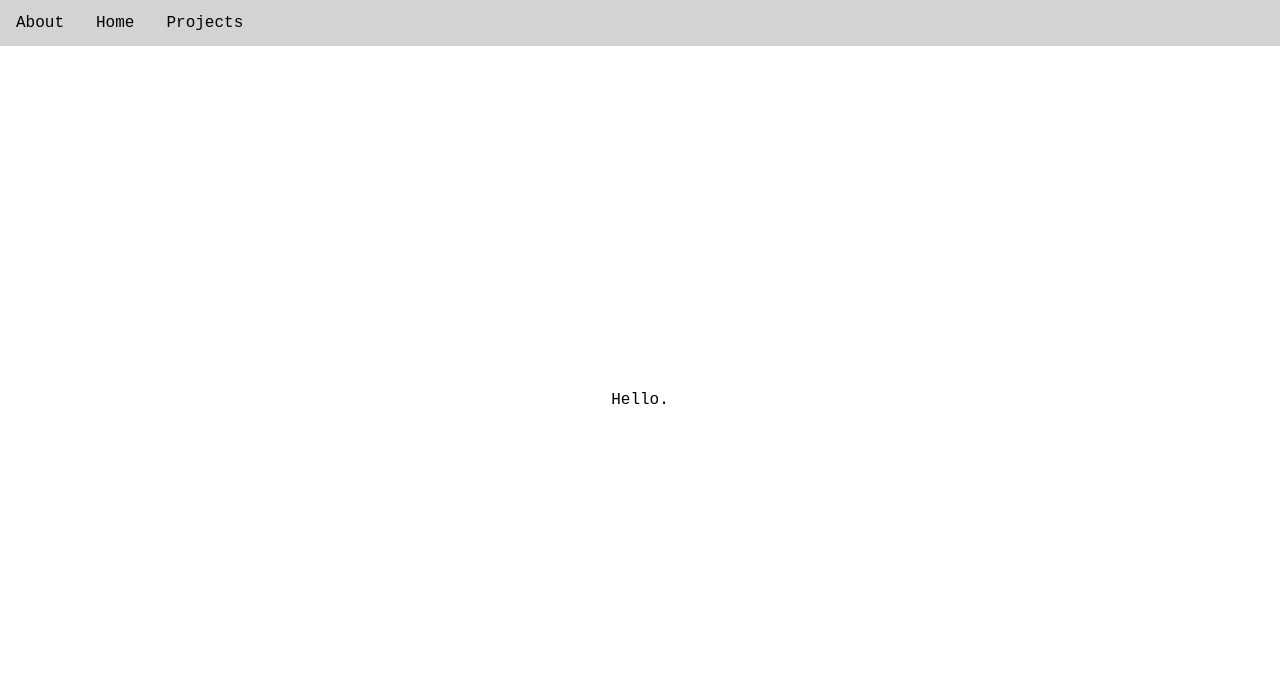
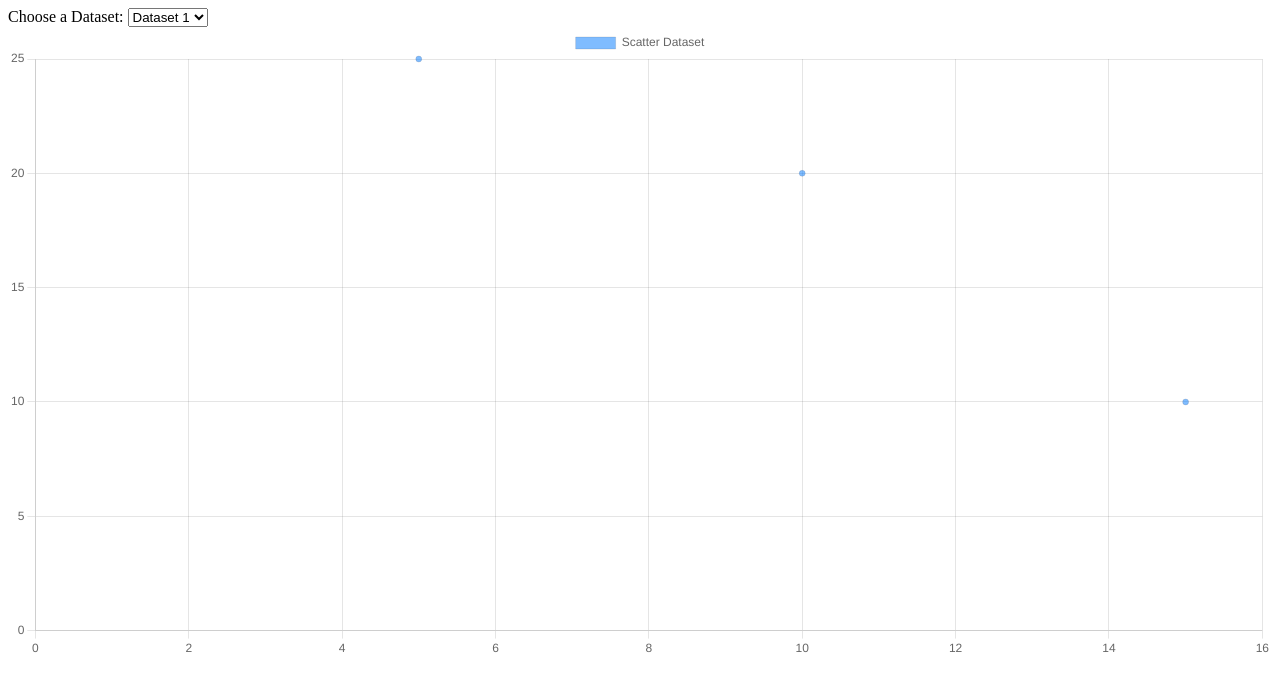
Before and after one commit to cnrhs/temp, a plain HTML site: page index.html in a window 1280 px wide. Drawn offline with nearby package versions, Linux system fonts and the light colour scheme.

Commit message:
Update index.html

```diff
--- a/index.html
+++ b/index.html
@@ -1,52 +1,61 @@
 <!DOCTYPE html>
 <html>
 <head>
-    <title>My Projects</title>
-    <style>
-        body, html {
-            height: 100%;
-            margin: 0;
-            font-family: 'JetBrains Mono', monospace;
-            background-color: white;
+    <title>Interactive Scatter Plot</title>
+    <script src="https://cdn.jsdelivr.net/npm/chart.js"></script>
+</head>
+<body>
+    <div>
+        <label for="dataset-select">Choose a Dataset:</label>
+        <select id="dataset-select">
+            <option value="dataset1">Dataset 1</option>
+            <option value="dataset2">Dataset 2</option>
+            <!-- Add more datasets as options -->
+        </select>
+    </div>
+    <canvas id="scatterPlot"></canvas>
+
+    <script>
+        // Prepare datasets
+        const datasets = {
+            dataset1: [{x: 10, y: 20}, {x: 15, y: 10}, {x: 5, y: 25}],
+            dataset2: [{x: 5, y: 15}, {x: 20, y: 25}, {x: 15, y: 5}],
+            // Add more datasets as needed
+        };
+
+        // Function to create a chart
+        let myChart;
+        function createChart(data) {
+            const ctx = document.getElementById('scatterPlot').getContext('2d');
+            if (myChart) {
+                myChart.destroy();
+            }
+            myChart = new Chart(ctx, {
+                type: 'scatter',
+                data: {
+                    datasets: [{
+                        label: 'Scatter Dataset',
+                        data: data,
+                        backgroundColor: 'rgba(0, 123, 255, 0.5)'
+                    }]
+                },
+                options: {
+                    scales: {
+                        x: {beginAtZero: true},
+                        y: {beginAtZero: true}
+                    }
+                }
+            });
         }
 
-        .navbar {
-            overflow: hidden;
-            background-color: lightgrey;
-            position: fixed;
-            top: 0;
-            width: 100%;
-        }
+        // Event listener for dropdown change
+        document.getElementById('dataset-select').addEventListener('change', function() {
+            const selectedDataset = datasets[this.value];
+            createChart(selectedDataset);
+        });
 
-        .navbar a {
-            float: left;
-            display: block;
-            color: black;
-            text-align: center;
-            padding: 14px 16px;
-            text-decoration: none;
-        }
-
-        .main-content {
-            /*padding-top: 40px; /* Space for fixed navbar */
-            display: flex;
-            justify-content: center;
-            align-items: center;
-            height: 100%;
-        }
-    </style>
-</head>
-<body>
-
-<div class="navbar">
-    <a href="#about">About</a>
-    <a href="#home">Home</a>
-    <a href="#projects">Projects</a>
-</div>
-
-<div class="main-content">
-    Hello.
-</div>
-
+        // Initialize the chart with default dataset
+        createChart(datasets['dataset1']);
+    </script>
 </body>
 </html>
```
